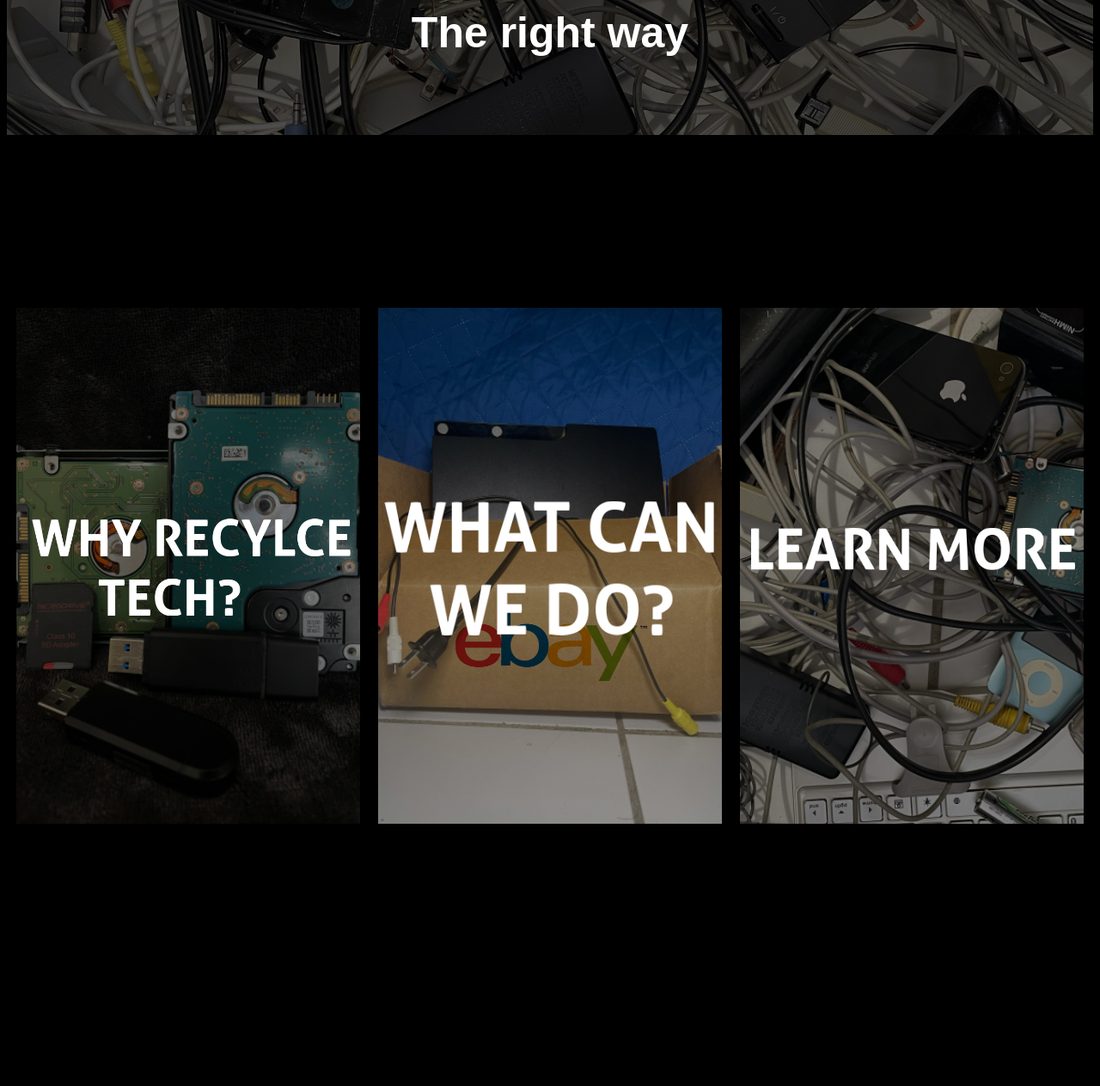
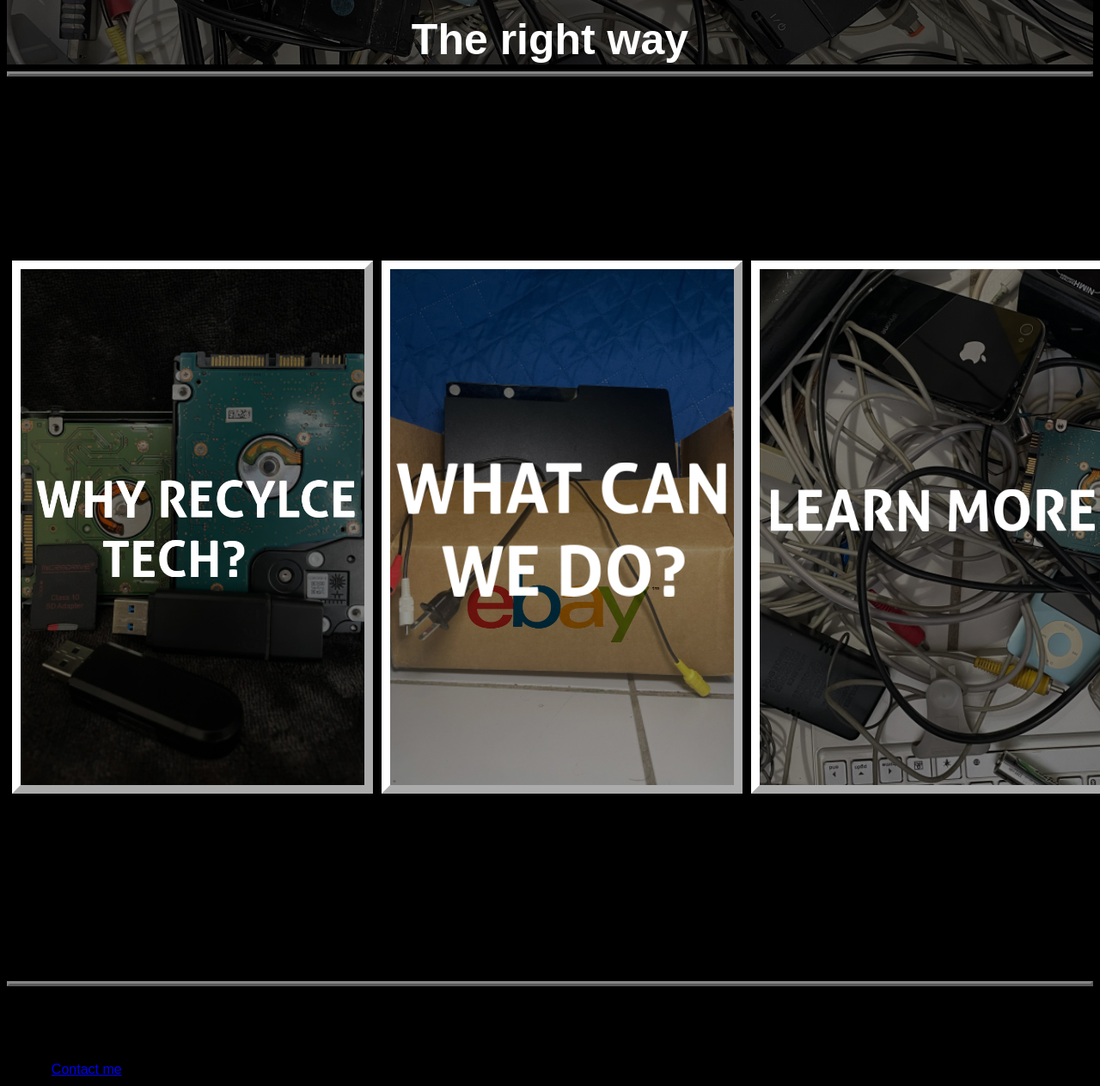
Before and after one commit to ArnaldoJJavier/AJ-techrecysite, a plain HTML site: page index.html in a window 1280 px wide. Shown: the part 337-1600 px from the top of the page at 86% size. Drawn offline with Linux system fonts and the light colour scheme.

Commit message:
index.html

```diff
--- a/index.html
+++ b/index.html
@@ -18,51 +18,94 @@
           <li><a href="Learn.html" target="blank">LEARN MORE</a></li>
         </ul>
   </div>
-<hr>
+<hr style="border: 5px outset rgb(255, 255, 255)">
+</body>
 
 
+<body>
 <center><strong><header class="TOPbgimg">
   <br><br><br>
   <div>
     <span  style="font-size: 90px;">RECYCLE<br>ELECTRONICS</span>
   </div><br>
   <div>
-    <span style="font-size: 50px;">The right way</span><br><br><br><br>
-  </div><br><br>
+    <span style="font-size: 50px;">The right way</span>
 
-</header></strong></center><br>
-<br><br><br><br><br><br><br><br><br><br>
+</header></strong></center>
 
-<table class="logo" style="width: 100%;">
+
+<hr style="border: 3px outset rgba(255, 255, 255, 0.521)">
+
+<table border="0px" style="padding-bottom: 200px;padding-top: 200px;" >
+  <td >
+
+
+<div class="column">
+  <table class="logo" border="0">
 
 
      <tr style="color: white;">
-        <td align="center"><img src="selY.jpg" usemap="#sely"></td>
-        <td align="center"><img src="selwhatdo.jpg" usemap="#selwhat"></td>
-        <td align="center"><img src="sellearn.jpg" usemap="#sellearn"></img></td>
+         <td align="center"><img src="selY.jpg" usemap="#sely" style="border: 10px outset rgb(255, 255, 255)"></td>
      </tr>
     <map name="sely">
       <area shape="rect" coords="0,0,400,600" href="Yrecy.html" target="_blank">
    </map>
 
+  </table>
+</div>
+ </td>
+
+
+
+
+<td>
+<div class="column">
+  <table class="logo" >
+
+
+     <tr style="color: white;">
+         <td align="center"><img src="selwhatdo.jpg" usemap="#selwhat" style="border: 10px outset rgb(255, 255, 255)"></td>
+     </tr>
    <map name="selwhat">
      <area shape="rect" coords="0,0,400,600" href="whatdo.html" target="_blank">
    </map>
 
+  </table>
+</div>
+</td>
+
+
+
+<td>
+<div class="column">
+  <table class="logo">
+
+
+      <tr style="color: white;">
+          <td align="center"><img src="sellearn.jpg" usemap="#sellearn" style="border: 10px outset rgb(255, 255, 255)"></img></td>
+        </tr>
    <map name="sellearn">
      <area shape="rect" coords="0,0,400,600" href="Learn.html" target="_blank">
    </map>
 
+  </table>
+</div>
+</td>
+
 
 </table>
-<br><br><br><br><br><br><br><br><br><br><br><br><br><br><br><br><br><br><br><br><br><br><br><br><br><br><br><br><br><br><br>
+<hr style="border: 3px outset rgba(255, 255, 255, 0.521)">
 
-</header>
 
-	<center><p style="font-family: sans-serif;font-size: 25px;color:white;">If you wish to contact me, this is my email:<a href="mailto:acol6575@interponce.edu">acol6575@interponce.edu</a></p>
-</center><br><br><br><br><br><br><br><br><br><br><br><br><br><br><br><br><br><br>
 
-</strong>
-</table>
+
 </body>
+<footer>
+  <p>Page created for:<br> Universidad Interamericana de Puerto Rico<br>
+    Recinto de Ponce<br>
+    By: Arnaldo Javier Colón Arroyo<br>
+    ©2025
+
+  <a href="acol6575@interponce.edu.com">Contact me</a></p>
+</footer>
 </html>
```
Lines whose indentation alone changed are shown as unchanged.
